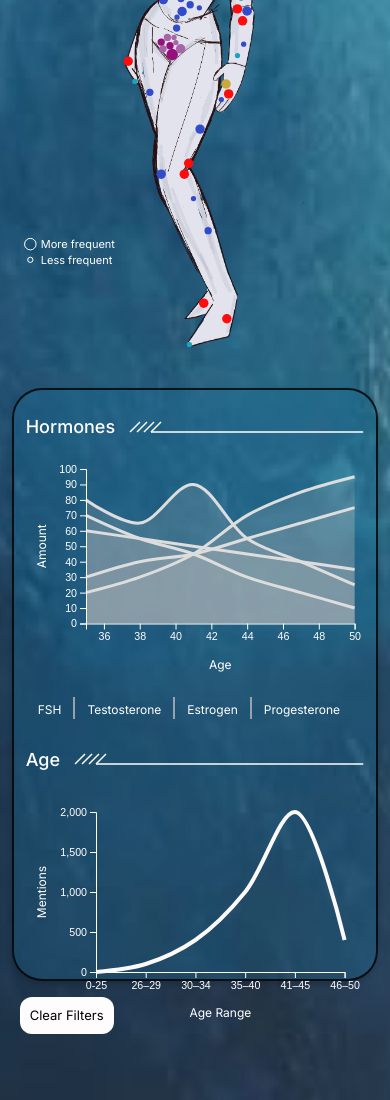
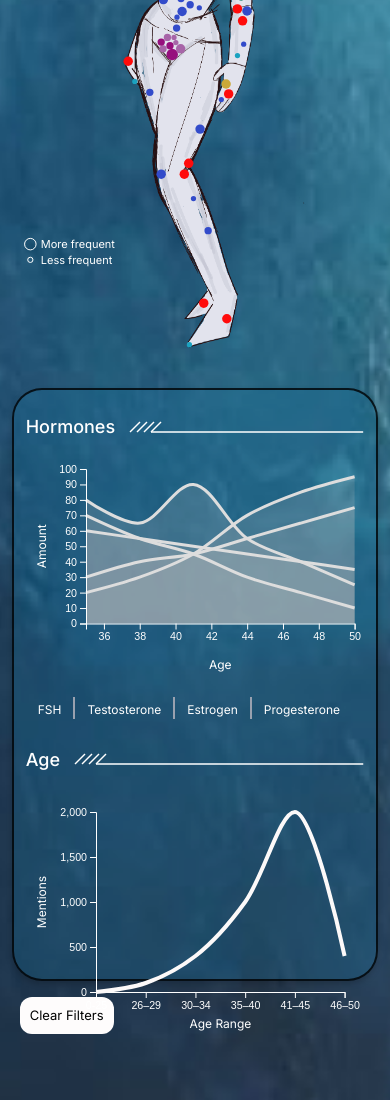
Before and after one commit to mittalnidhi/The-Invisible-Data, a React (Vite) app: page /colony in a window 390 px wide. Shown: the part 1051-2151 px from the top of the page. Built offline with nearby package versions, Linux system fonts and the light colour scheme.

Commit message:
container height updated in agegraph to fit on mobile screens

```diff
--- a/src/Colony.css
+++ b/src/Colony.css
@@ -1095,6 +1095,6 @@
 
 @media screen and (max-width: 767px) {
   .colony-chart-content > .colony-graph-container:last-child {
-    height: 230px;
+    height: 250px;
   }
 }
--- a/src/components/AgeGraph.jsx
+++ b/src/components/AgeGraph.jsx
@@ -53,7 +53,12 @@ function AgeGraph() {
 			.attr("font-size", size.width > 400 ? "12pt" : "9pt")
 			.attr("fill", "white")
 			.attr("text-anchor", "middle")
-			.attr("transform", `translate(${(size.width - margin.right + margin.left) / 2}, ${size.height - 5})`)
+			.attr(
+                "transform",
+                `translate(${(size.width - margin.right + margin.left) / 2}, ${
+                    size.height - (window.innerWidth <= 767 ? 14 : 5)
+                })`
+                )
 		svg.append("text")
 			.text("Mentions")
 			.attr("font-size", size.width > 400 ? "12pt" : "9pt")
```
